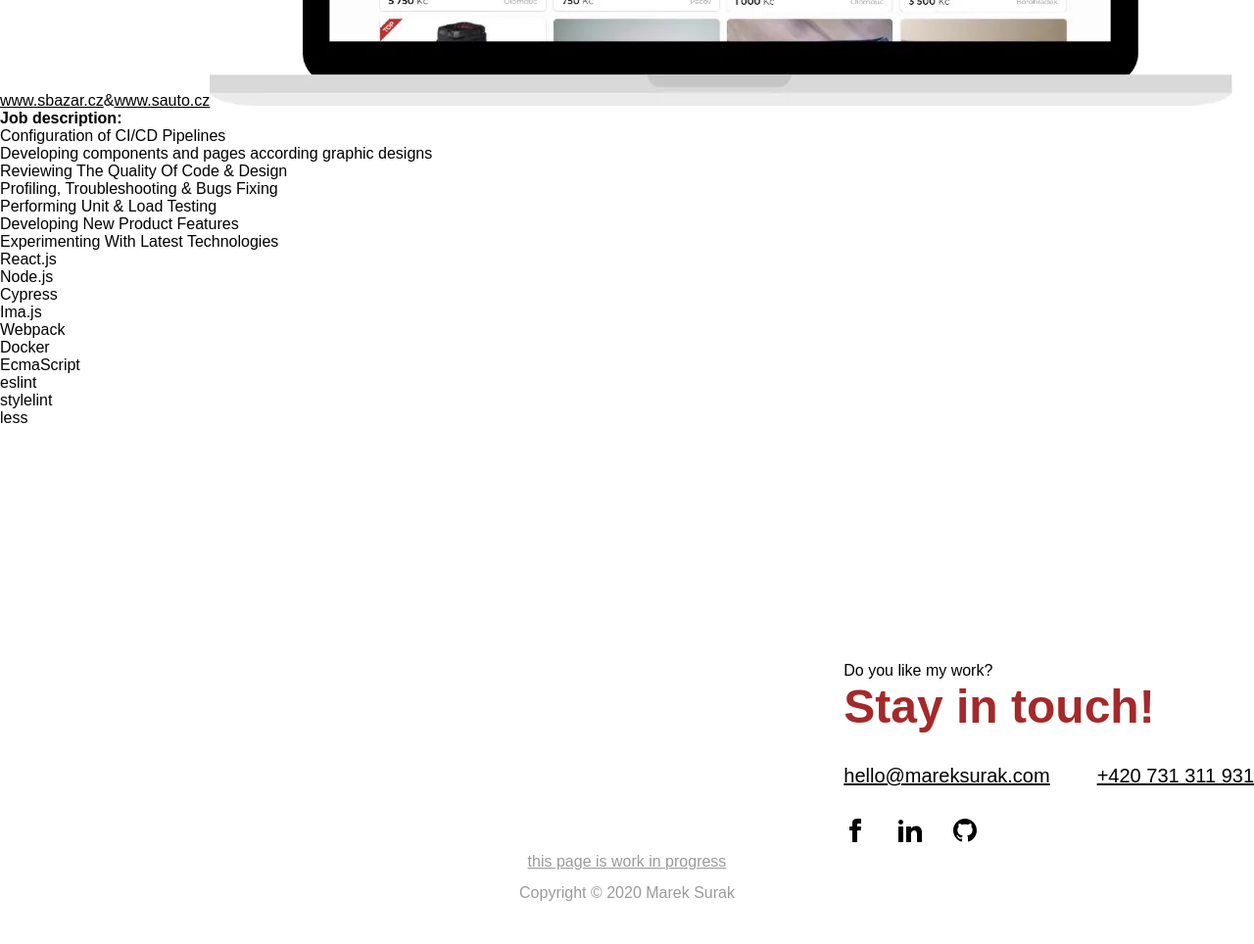
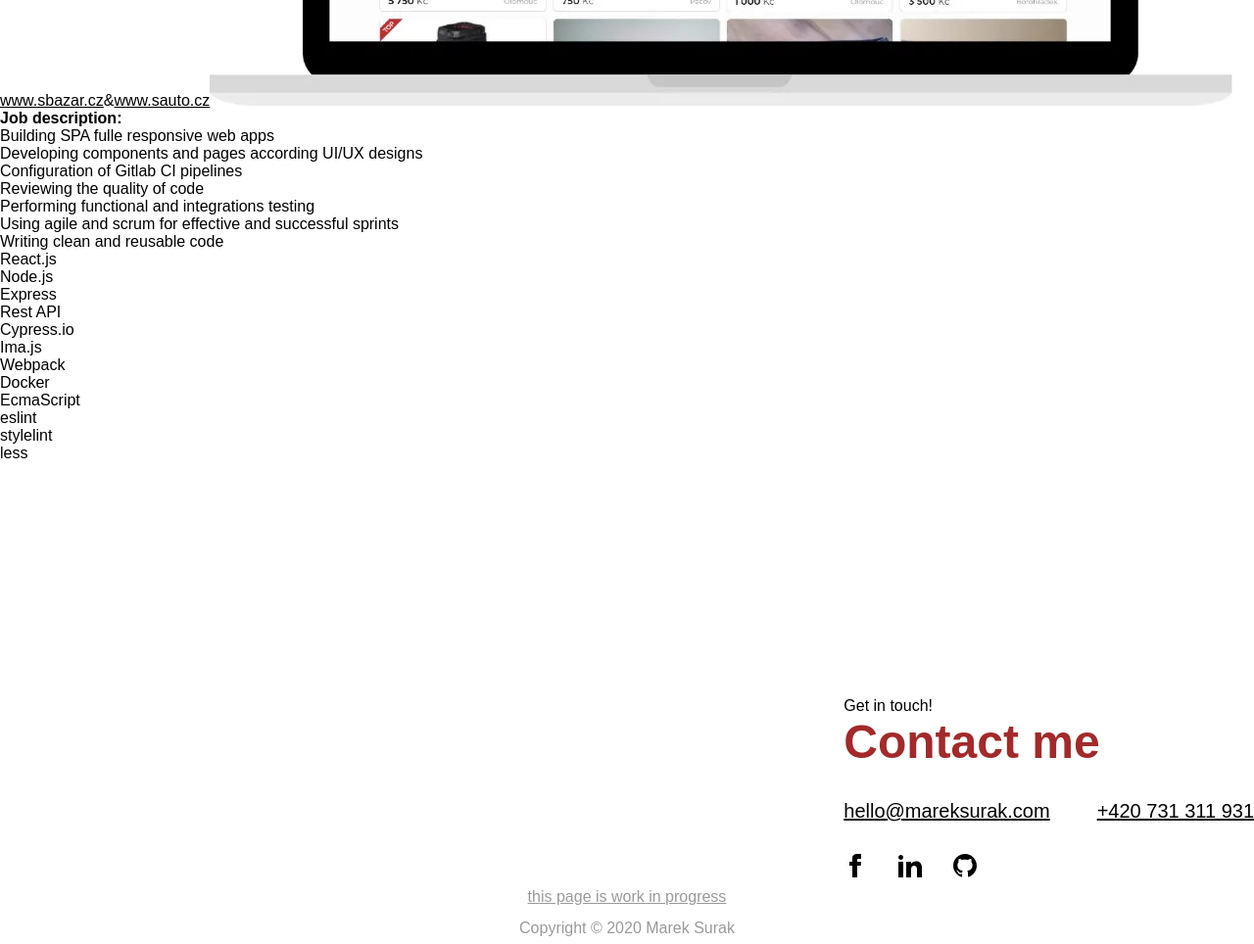
Before and after one commit to marekSurak/personal-website, a Gatsby site: page / in a window 1280 px wide. Shown: the part 1800-2764 px from the top of the page at 98% size. Before the commit the page ends 2728 px from the top, so only its background shows below. Built offline with nearby package versions, Linux system fonts and the light colour scheme; Gatsby itself is replaced by a stand-in of ours.

Commit message:
add resume, job desc

```diff
--- a/src/components/section/about/about.js
+++ b/src/components/section/about/about.js
@@ -27,7 +27,7 @@ export default function About () {
             <span className={styles.text}>If you agree, feel free to <b>contact me!</b></span>
 
             <span className={styles.text}>
-                {/* <a className={styles.resume} href='/resume.pdf' rel="noopener noreferrer" target='_blank'>resume</a> */}
+                <a className={styles.resume} href='/resume.pdf' rel="noopener noreferrer" target='_blank'>resume</a>
             </span>
         </Section>
     )
--- a/src/components/section/about/about.module.css
+++ b/src/components/section/about/about.module.css
@@ -6,7 +6,7 @@
 }
 
 .resume {
-    margin-top: 2rem;
+    margin-top: .5rem;
     font-size: 1.25rem;
     font-weight: 600;
     display: inline-block;
@@ -25,4 +25,8 @@
     .text {
         font-size: 1rem;
     }
+
+    .resume {
+        margin-top: 2rem;
+    }
 }
--- a/src/components/section/contact/contact.js
+++ b/src/components/section/contact/contact.js
@@ -19,7 +19,7 @@ const svgData = [
 
 export default function Contact () {
     return (
-        <Section className='contact' title='Stay in touch!' subTitle='Do you like my work?' id='contact'>
+        <Section className='contact' title='Contact me' subTitle='Get in touch!' id='contact'>
             <div className={styles.text}>
                 <a href="mailto:marek.surak@gmail.com" className={styles.email} >hello@mareksurak.com</a>
                 <a href="tel:+420731311931" className={styles.phone} >+420 731 311 931</a>
--- a/src/components/section/work/work.js
+++ b/src/components/section/work/work.js
@@ -3,18 +3,18 @@ import styles from "./work.module.css"
 import Section from "../section"
 
 const techStackData = [
-    'React.js','Node.js','Cypress','Ima.js','Webpack',
+    'React.js','Node.js','Express', 'Rest API', 'Cypress.io','Ima.js','Webpack',
     'Docker','EcmaScript','eslint','stylelint','less'
 ]
 
 const jobDescData = [
-    'Configuration of CI/CD Pipelines',
-    'Developing components and pages according graphic designs',
-    'Reviewing The Quality Of Code & Design',
-    'Profiling, Troubleshooting & Bugs Fixing',
-    'Performing Unit & Load Testing',
-    'Developing New Product Features',
-    'Experimenting With Latest Technologies'
+    'Building SPA fulle responsive web apps',
+    'Developing components and pages according UI/UX designs',
+    'Configuration of Gitlab CI pipelines',
+    'Reviewing the quality of code',
+    'Performing functional and integrations testing',
+    'Using agile and scrum for effective and successful sprints',
+    'Writing clean and reusable code '
 ]
 
 export default function Work () {
```
Also changed, not shown: 1 other file.
